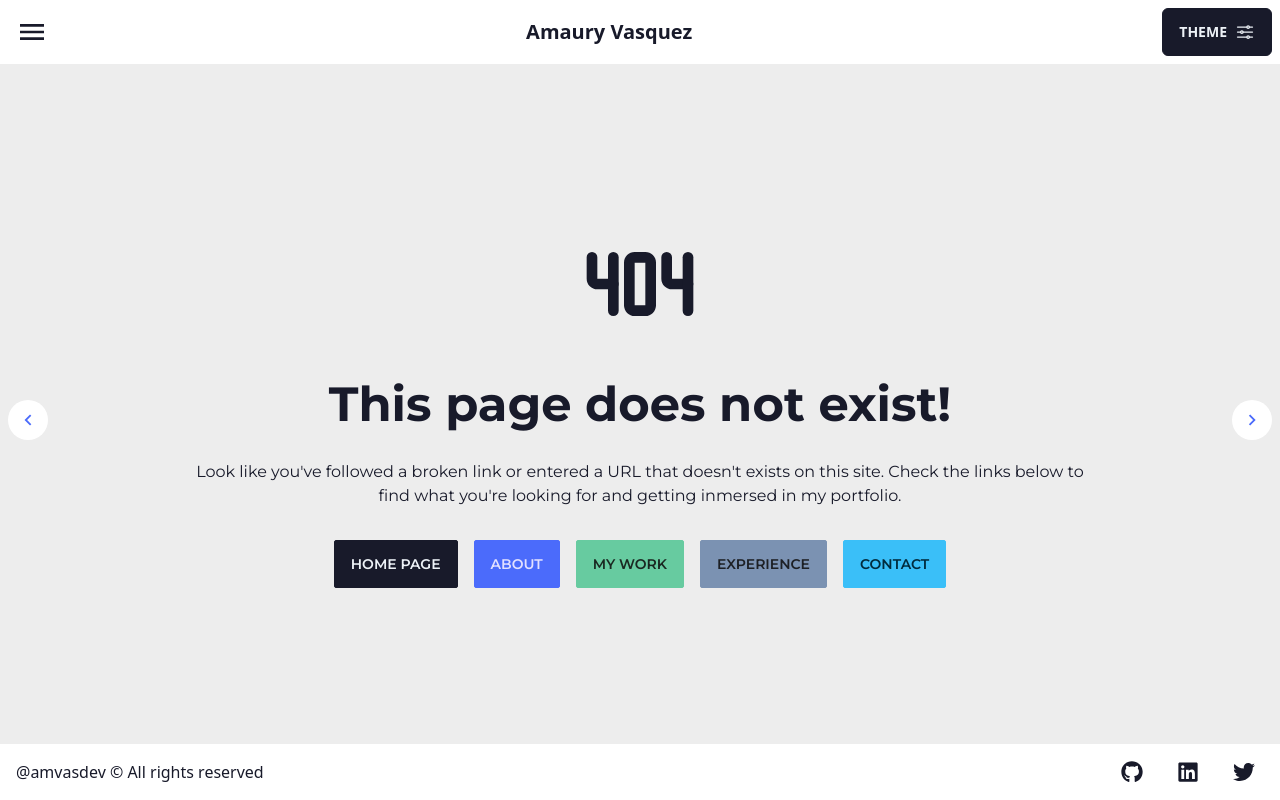
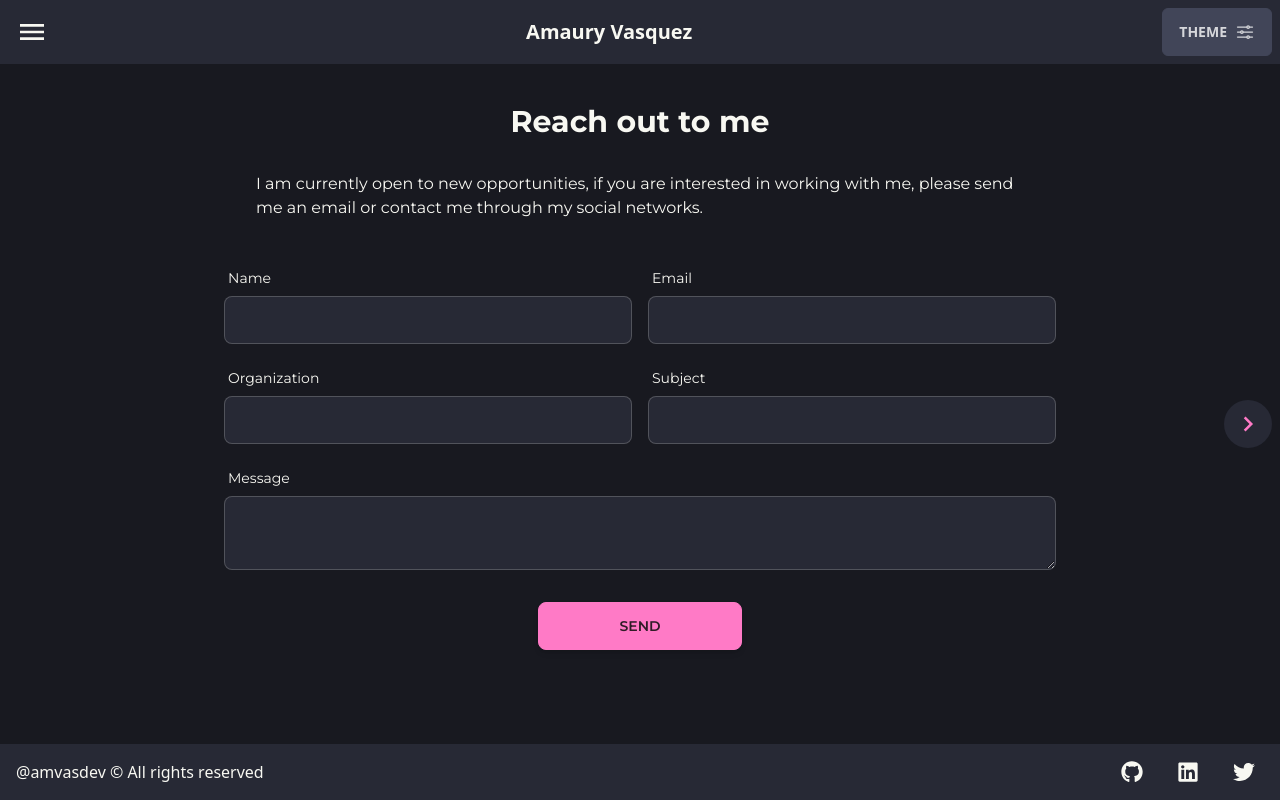
Before and after one commit to Amaury-Vasquez/amvasdev, a Next.js app: page /contact in a window 1280 px wide. Before the commit this address had no page. Built offline with nearby package versions, Linux system fonts and the light colour scheme.

Commit message:
feat: create contact section

```diff
--- a/components/Link/index.tsx
+++ b/components/Link/index.tsx
@@ -1,13 +1,13 @@
 import clsx from 'clsx';
-import { FC, HTMLProps, ReactNode } from 'react';
-import { ButtonVariants, ButtonType, ButtonSizes } from '@/types/buttonTypes';
+import { FC, ReactNode } from 'react';
+import { ButtonVariants, ButtonSizes } from '@/types/buttonTypes';
 import NextLink, { LinkProps as NextLinkProps } from 'next/link';
 import { LinkTarget } from '@/types/linkTypes';
 
 const VARIANT_STYLES = {
   base: '',
   neutral:
-    'btn-neutral focus-visible:border-2 focus-visible:border-solid focus-visible:outline-none',
+    'btn-neutral focus-visible:border-2 focus-visible:border-solid focus-visible:outline-none focus-visible:border-primary',
   primary: 'btn-primary',
   secondary: 'btn-secondary',
   accent: 'btn-accent',
--- /dev/null
+++ b/components/SocialMediaLinks/index.tsx
@@ -0,0 +1,28 @@
+import { FC } from 'react';
+import { FaLinkedin, FaTwitter, FaGithub } from 'react-icons/fa';
+import { IconLink } from '@/components';
+import { IconLinkItem } from '@/interfaces';
+
+export const SOCIAL_MEDIA_LINKS: IconLinkItem[] = [
+  { url: 'https://github.com/Amaury-Vasquez/', icon: FaGithub },
+  {
+    url: 'https://www.linkedin.com/in/amaury-vasquez-dev/',
+    icon: FaLinkedin,
+  },
+  { url: 'https://twitter.com/AmauryVasquez11', icon: FaTwitter },
+];
+
+const SocialMediaLinks: FC = () => (
+  <>
+    {SOCIAL_MEDIA_LINKS.map(({ url, icon }, idx) => (
+      <IconLink
+        Icon={icon}
+        href={url}
+        key={`footer-social-media-link:${idx}`}
+        target="_blank"
+      />
+    ))}
+  </>
+);
+
+export default SocialMediaLinks;
--- /dev/null
+++ b/components/TextInput/Label.tsx
@@ -0,0 +1,13 @@
+import { FC, HTMLProps } from 'react';
+
+interface LabelProps extends HTMLProps<HTMLLabelElement> {
+  text: string;
+}
+
+const Label: FC<LabelProps> = ({ text, ...props }) => (
+  <label className="label" {...props}>
+    <span className="label-text">{text}</span>
+  </label>
+);
+
+export default Label;
--- /dev/null
+++ b/components/TextInput/TextArea.tsx
@@ -0,0 +1,22 @@
+import { forwardRef, HTMLProps } from 'react';
+import Label from './Label';
+
+interface TextAreaProps extends HTMLProps<HTMLTextAreaElement> {
+  label: string;
+  placeholder?: string;
+}
+
+const TextArea = forwardRef<HTMLTextAreaElement, TextAreaProps>(
+  ({ label, ...props }, ref) => {
+    return (
+      <div className="flex flex-col">
+        <Label text={label} />
+        <textarea className="textarea textarea-bordered" ref={ref} {...props} />
+      </div>
+    );
+  }
+);
+
+TextArea.displayName = 'TextArea';
+
+export default TextArea;
--- /dev/null
+++ b/components/TextInput/index.tsx
@@ -0,0 +1,22 @@
+import { forwardRef, HTMLProps } from 'react';
+import Label from './Label';
+
+interface TextInputProps extends HTMLProps<HTMLInputElement> {
+  label: string;
+}
+
+const TextInput = forwardRef<HTMLInputElement, TextInputProps>(
+  ({ label, ...props }, ref) => {
+    return (
+      <div className="flex flex-col text-left">
+        <Label text={label} />
+        <input className="input input-bordered" ref={ref} {...props} />
+      </div>
+    );
+  }
+);
+
+TextInput.displayName = 'TextInput';
+
+export default TextInput;
+export { default as TextArea } from './TextArea';
--- a/components/index.ts
+++ b/components/index.ts
@@ -3,3 +3,5 @@ export { default as IconLink } from './IconLink';
 export { default as Button } from './Button';
 export { default as Link } from './Link';
 export { default as MultipleTypeWriter } from './TypeWriter';
+export { default as SocialMediaLinks } from './SocialMediaLinks';
+export { default as TextInput, TextArea } from './TextInput';
--- a/constants/pageLinks.ts
+++ b/constants/pageLinks.ts
@@ -7,14 +7,9 @@ export const PAGE_LINKS: ButtonLinkItem[] = [
     variant: 'neutral',
   },
   {
-    name: 'About',
-    url: '/about',
-    variant: 'primary',
-  },
-  {
     name: 'My work',
     url: '/my-work',
-    variant: 'accent',
+    variant: 'primary',
   },
   {
     name: 'Experience',
@@ -22,6 +17,11 @@ export const PAGE_LINKS: ButtonLinkItem[] = [
     variant: 'secondary',
   },
   {
+    name: 'About',
+    url: '/about',
+    variant: 'accent',
+  },
+  {
     name: 'Contact',
     url: '/contact',
     variant: 'info',
--- a/layout/Footer/index.tsx
+++ b/layout/Footer/index.tsx
@@ -1,17 +1,6 @@
 import clsx from 'clsx';
 import { FC } from 'react';
-import { FaLinkedin, FaTwitter, FaGithub } from 'react-icons/fa';
-import { IconLink } from '@/components';
-import { IconLinkItem } from '@/interfaces';
-
-const SOCIAL_MEDIA_LINKS: IconLinkItem[] = [
-  { url: 'https://github.com/Amaury-Vasquez/', icon: FaGithub },
-  {
-    url: 'https://www.linkedin.com/in/amaury-vasquez-dev/',
-    icon: FaLinkedin,
-  },
-  { url: 'https://twitter.com/AmauryVasquez11', icon: FaTwitter },
-];
+import { SocialMediaLinks } from '@/components';
 
 const Footer: FC = () => (
   <footer
@@ -24,14 +13,7 @@ const Footer: FC = () => (
       @amvasdev © All rights reserved
     </p>
     <div className="flex gap-4 max-xs:w-full max-xs:justify-center">
-      {SOCIAL_MEDIA_LINKS.map(({ url, icon }, idx) => (
-        <IconLink
-          Icon={icon}
-          href={url}
-          key={`footer-social-media-link:${idx}`}
-          target="_blank"
-        />
-      ))}
+      <SocialMediaLinks />
     </div>
   </footer>
 );
--- a/layout/index.tsx
+++ b/layout/index.tsx
@@ -15,7 +15,7 @@ export default function AppLayout({ children }: { children: React.ReactNode }) {
     if (typeof window !== 'undefined') {
       document
         .querySelector('html')
-        ?.setAttribute('data-theme', cookies.theme ?? 'corporate');
+        ?.setAttribute('data-theme', cookies.theme ?? 'dracula');
     }
   }, [cookies, setCookie]);
 
@@ -26,17 +26,9 @@ export default function AppLayout({ children }: { children: React.ReactNode }) {
   return (
     <>
       <Header />
-      {router.pathname !== '/' && currentPathIndex !== -1 && (
-        <>
-          <IconLink
-            href={
-              currentPathIndex - 1 >= 0
-                ? PAGE_LINKS[currentPathIndex - 1].url
-                : '/'
-            }
-            Icon={MdOutlineNavigateBefore}
-            className="fixed lg:top-1/2 left-2 z-50 text-primary top-32 xs:top-20 bg-base-100 duration-1000"
-          />
+      {router.pathname !== '/' &&
+        currentPathIndex !== -1 &&
+        currentPathIndex && (
           <IconLink
             href={
               currentPathIndex + 1 < PAGE_LINKS.length
@@ -44,10 +36,9 @@ export default function AppLayout({ children }: { children: React.ReactNode }) {
                 : '/'
             }
             Icon={MdOutlineNavigateNext}
-            className="fixed lg:top-1/2 right-2 z-50 text-primary top-32 xs:top-20 bg-base-100 duration-1000"
+            className="fixed lg:top-1/2 right-2 z-50 text-primary lg:w-12 lg:h-12 w-10 h-10 xxs:top-[72px] top-2 bg-base-200 xs:top-20 xxs:bg-base-100 duration-1000"
           />
-        </>
-      )}
+        )}
       <div className="bg-base-200 max-xxs:min-h-xxs-screen max-xxs:mt-28 min-h-content h-fit mt-16">
         {children}
       </div>
--- /dev/null
+++ b/modules/Contact/ContactForm.tsx
@@ -0,0 +1,27 @@
+import { FC } from 'react';
+import { TextArea, TextInput, Button } from '@/components';
+
+const ContactForm: FC = () => {
+  return (
+    <form className="w-full flex flex-col gap-4 p-4 xs:px-8 rounded-lg">
+      <div className="grid md:grid-cols-2 gap-4 w-full">
+        <TextInput label="Name" name="name" type="text" />
+        <TextInput label="Email" name="email" type="email" />
+      </div>
+      <div className="grid md:grid-cols-2 gap-4 w-full">
+        <TextInput label="Organization" name="organization" type="text" />
+        <TextInput label="Subject" name="subject" />
+      </div>
+      <TextArea label="Message" name="message" type="text" />
+      <Button
+        className="w-fit m-auto px-20 shadow-md mt-4"
+        variant="primary"
+        type="submit"
+      >
+        Send
+      </Button>
+    </form>
+  );
+};
+
+export default ContactForm;
--- /dev/null
+++ b/modules/Contact/index.tsx
@@ -0,0 +1,22 @@
+import { FC } from 'react';
+import ContactForm from './ContactForm';
+
+const Contact: FC = () => {
+  return (
+    <main className="flex flex-col min-h-content items-center justify-start w-full py-10 gap-8 text-center">
+      <h1 className="font-bold text-3xl">Reach out to me</h1>
+      <div className="flex flex-col max-w-screen xs:max-w-md sm:max-w-xl md:max-w-3xl lg:max-w-4xl gap-8 md:gap-6">
+        <article className="flex flex-col gap-4 w-full h-full justify-center items-center text-left sm:px-16 px-4 xs:px-8">
+          <p>
+            I am currently open to new opportunities, if you are interested in
+            working with me, please send me an email or contact me through my
+            social networks.
+          </p>
+        </article>
+        <ContactForm />
+      </div>
+    </main>
+  );
+};
+
+export default Contact;
--- /dev/null
+++ b/pages/contact.tsx
@@ -0,0 +1,18 @@
+import Head from 'next/head';
+import Contact from '@/modules/Contact';
+
+export default function ContactPage() {
+  return (
+    <>
+      <Head>
+        <title> Amaury Vasquez | Contact section</title>
+        <meta
+          name="description"
+          content="Amaury Vasquez | Contact section | React frontend developer | Software Enginner"
+        />
+        <link rel="canonical" href="https://amauryvasquez.com/contact" />
+      </Head>
+      <Contact />
+    </>
+  );
+}
```
Also changed, not shown: 1 other file (tests, documents, lock files or other folders).
